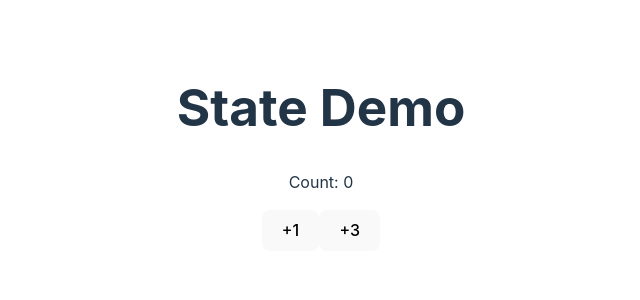
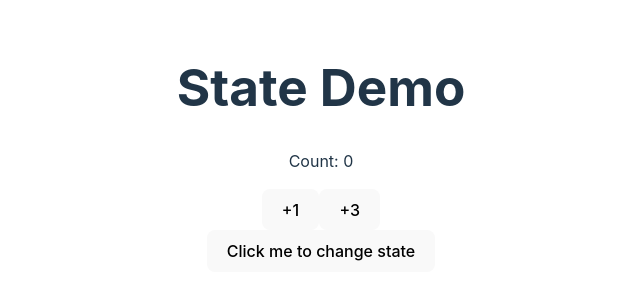
Before and after one commit to bbangwon/state-demo, a React (Vite) app: page / in a window 1280 px wide. Shown: the part 252-552 px from the top of the page, without its empty margins (319-959 px from the left). Built offline with nearby package versions, Linux system fonts and the light colour scheme.

Commit message:
상태 초기화 함수

```diff
--- a/src/App.jsx
+++ b/src/App.jsx
@@ -1,5 +1,6 @@
 import './App.css'
 import Counter from './Counter'
+import Dumbo from './Dumbo'
 
 function App() {
 
@@ -7,6 +8,7 @@
     <>
       <h1>State Demo</h1>
       <Counter />
+      <Dumbo />
     </>
   )
 }
--- /dev/null
+++ b/src/Dumbo.jsx
@@ -0,0 +1,10 @@
+import { useState } from 'react';
+
+function generateGameBoard() {
+    console.log("MAKING THE INITIAL GAME BOARD");
+    return Array(5000);
+}
+export default function Dumbo(){
+    const [board, setBoard] = useState(generateGameBoard);
+    return <button onClick={() => setBoard("hello")}>Click me to change state</button>
+}
```
